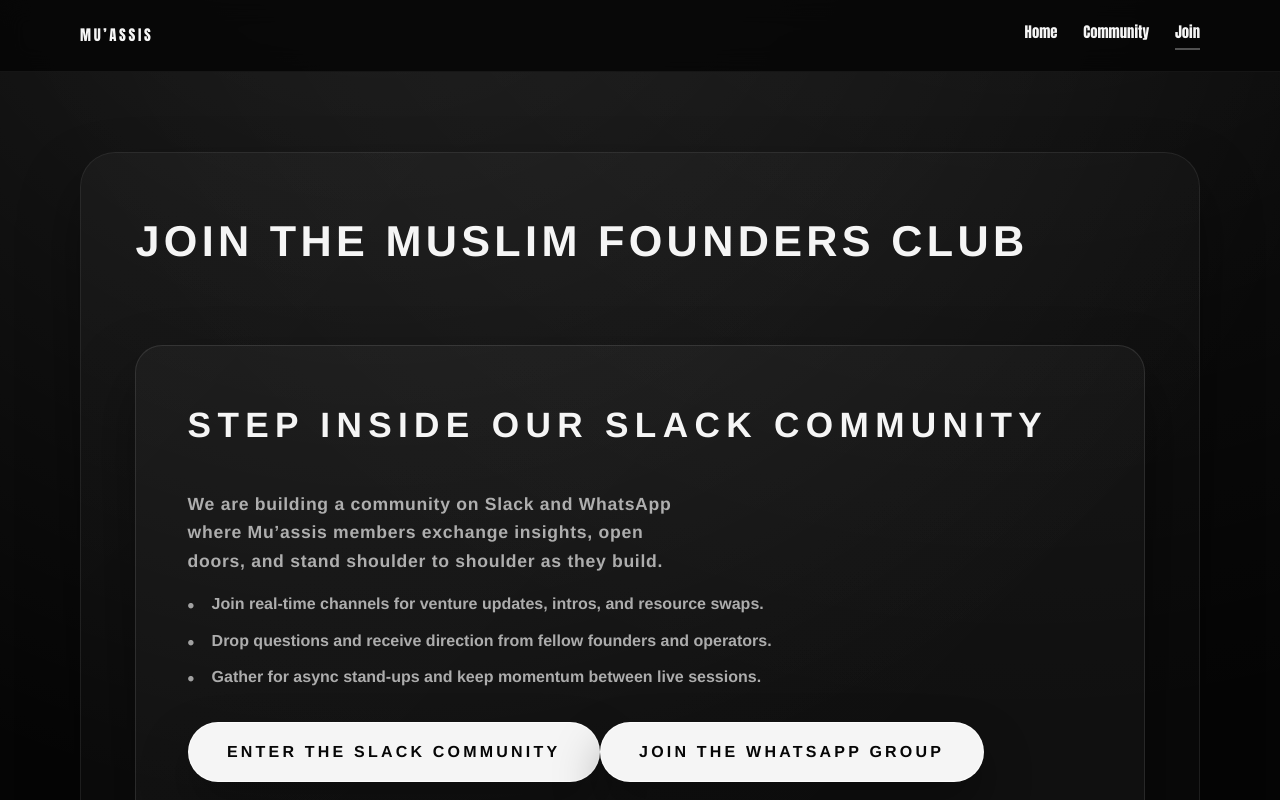
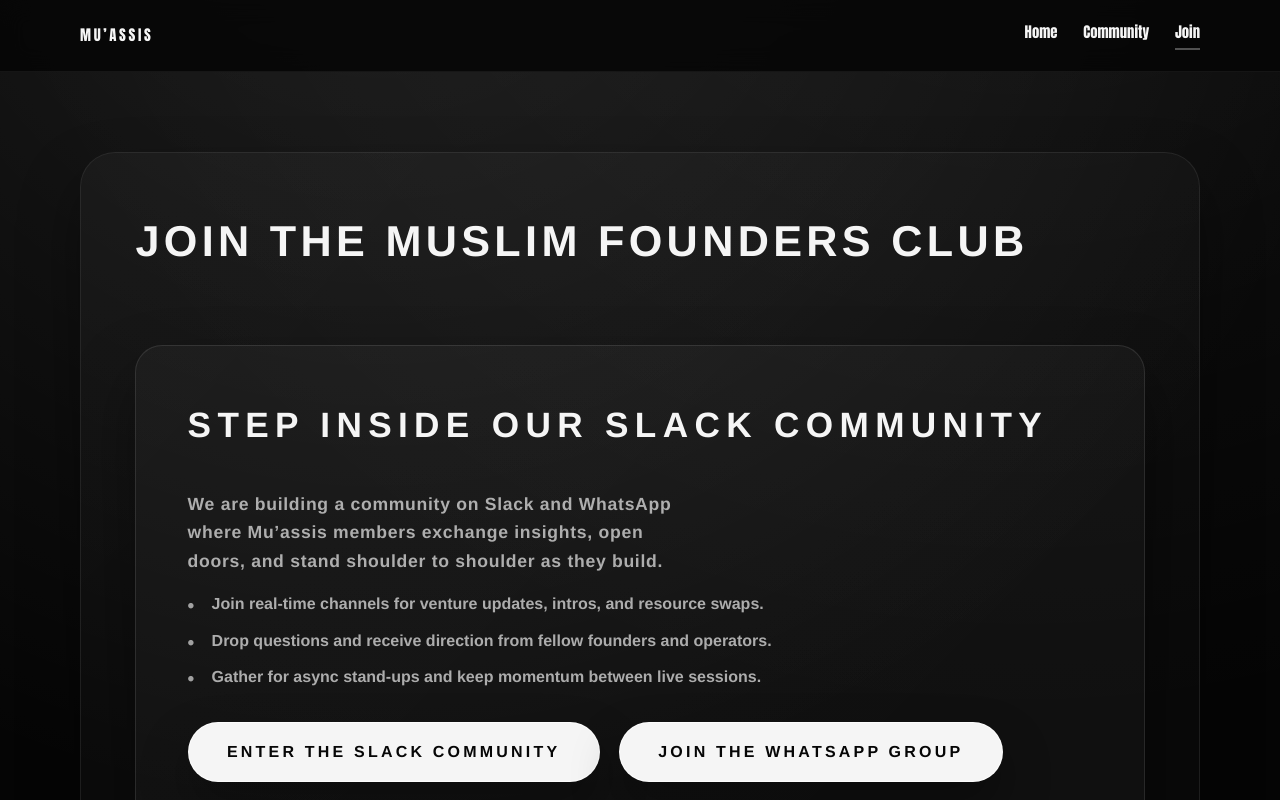
Before and after one commit to oeymg/muassis, a Next.js app: page /join in a window 1280 px wide. Shown: the top 800 px of the page. Built offline with nearby package versions, Linux system fonts and the light colour scheme.

Commit message:
bug fixes

```diff
--- a/app/globals.css
+++ b/app/globals.css
@@ -665,6 +665,12 @@ main {
   color: var(--muted);
 }
 
+.slack-cta-buttons {
+  display: flex;
+  flex-wrap: wrap;
+  gap: 1.2rem;
+}
+
 .slack-highlights {
   list-style: none;
   display: grid;
```
